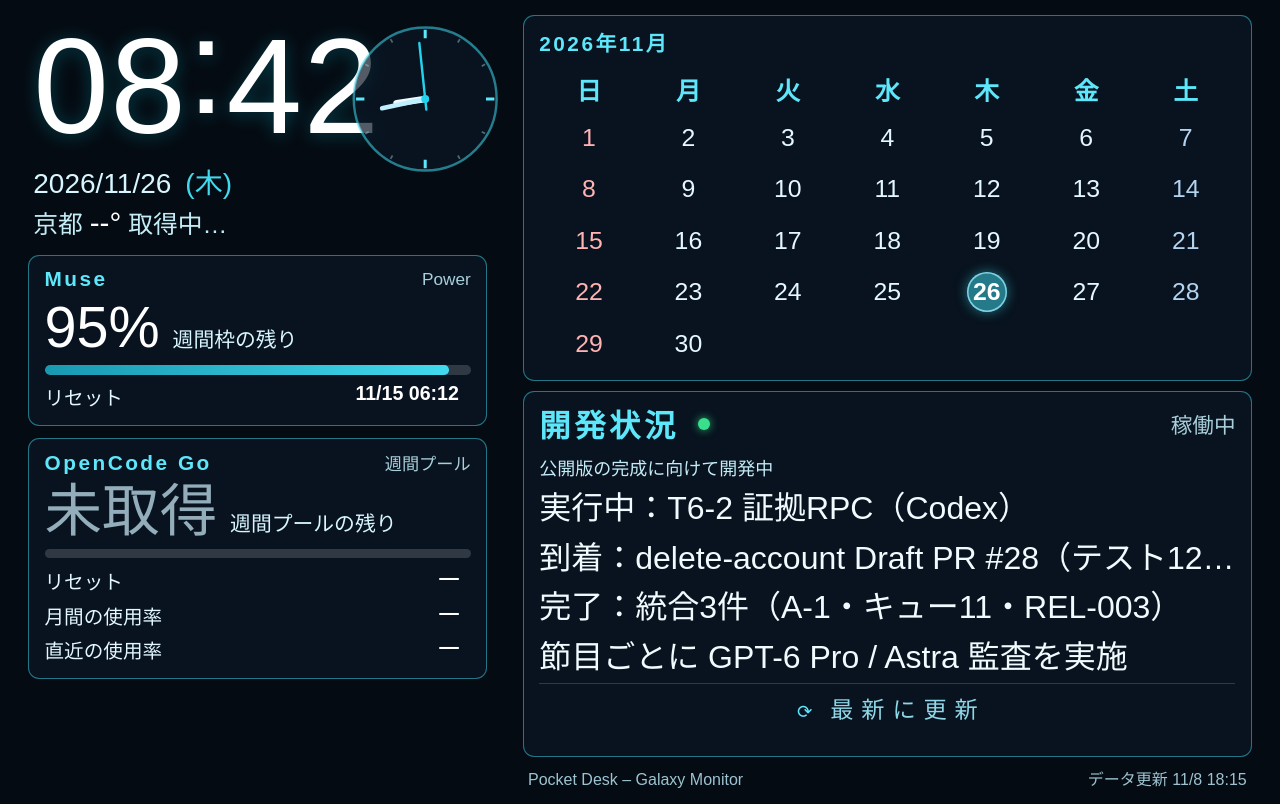
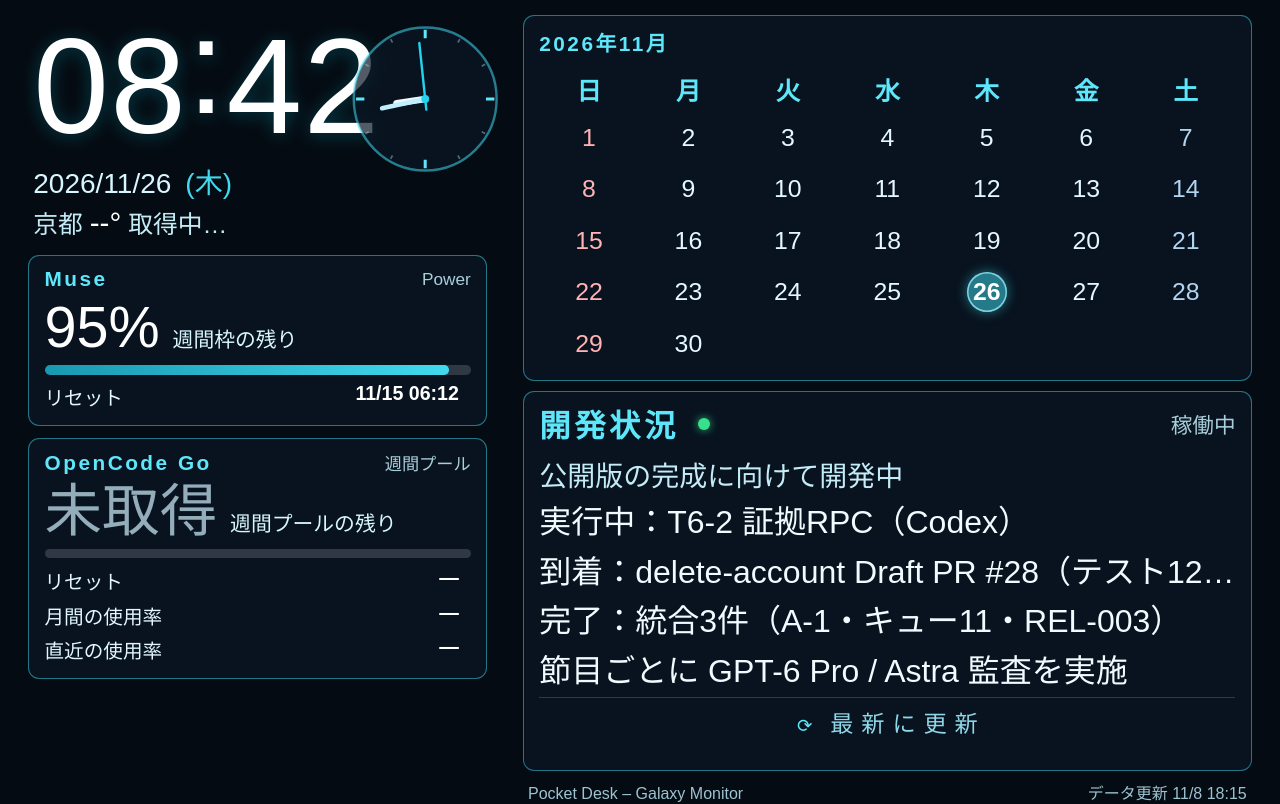
Before and after one commit to ltakasi430/iphone-dashboard, a plain HTML site: page index.html in a window 1280 px wide. Drawn offline with Linux system fonts and the light colour scheme; no server answers.

Commit message:
Pocket Desk: dev status line bigger too

```diff
--- a/index.html
+++ b/index.html
@@ -97,7 +97,7 @@
   #dev-panel #refresh-btn { font-size:2.9vh; }
   #refresh-btn { margin-top:auto; }
   #devlines div { white-space:nowrap; overflow:hidden; text-overflow:ellipsis; }
-  #devdetail { font-size:2.25vh; color:#c4ecf7; margin-bottom:.5vh; }
+  #devdetail { font-size:3.5vh; color:#c4ecf7; margin-bottom:.5vh; }
 
   /* calendar */
   #cal { flex:0 0 auto; }
```
